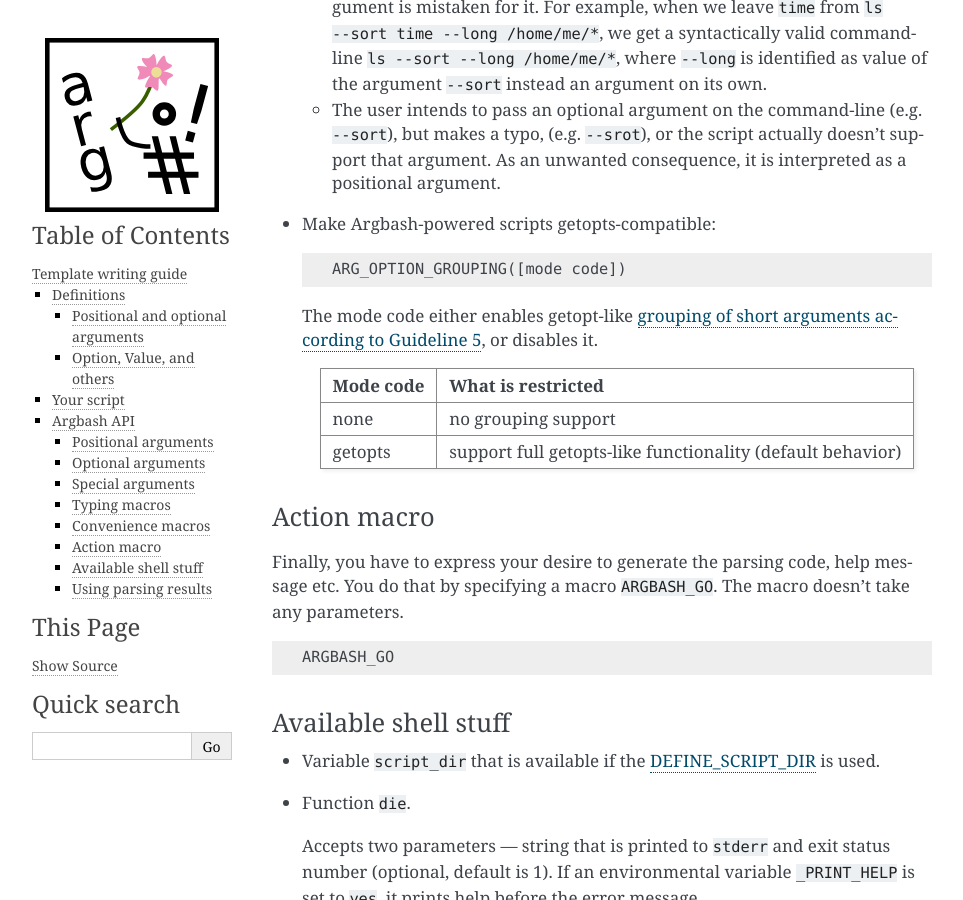
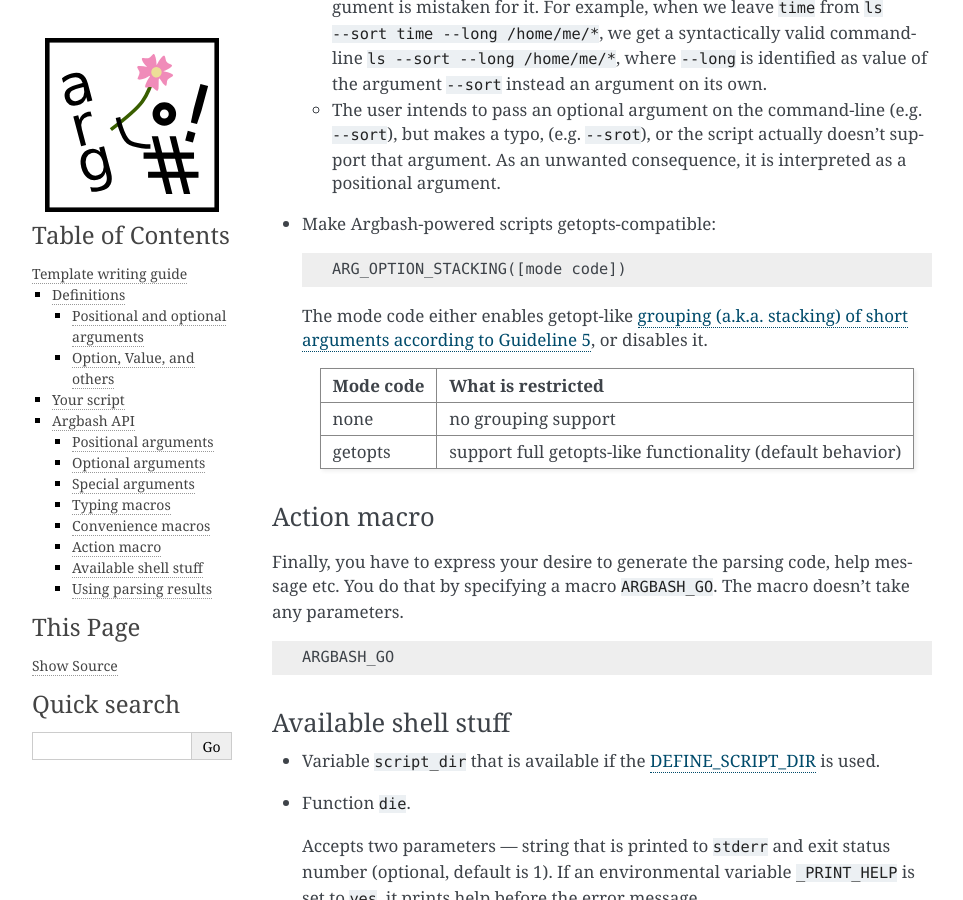
Before and after one commit to matejak/argbash, a Sphinx documentation site: the page built from doc/guide.rst, in a window 1280 px wide and 900 px high, scrolled down 13936 px. Shown: the whole window, without its empty margins (148-1111 px from the left). Built offline with Sphinx 7.4.7, drawn with Linux system fonts in a browser that asks for light colours.

Commit message:
Rename short options grouping to stacking.

```diff
--- a/doc/guide.rst
+++ b/doc/guide.rst
@@ -567,9 +567,9 @@
 
   ::
 
-    ARG_OPTION_GROUPING([mode code])
+    ARG_OPTION_STACKING([mode code])
 
-  The mode code either enables getopt-like `grouping of short arguments according to Guideline 5 <http://pubs.opengroup.org/onlinepubs/9699919799/basedefs/V1_chap12.html#tag_12_02>`_, or disables it.
+  The mode code either enables getopt-like `grouping (a.k.a. stacking) of short arguments according to Guideline 5 <http://pubs.opengroup.org/onlinepubs/9699919799/basedefs/V1_chap12.html#tag_12_02>`_, or disables it.
 
   =======================       ==========================================================
   Mode code                     What is restricted
```
Also changed, not shown: 7 other files.
